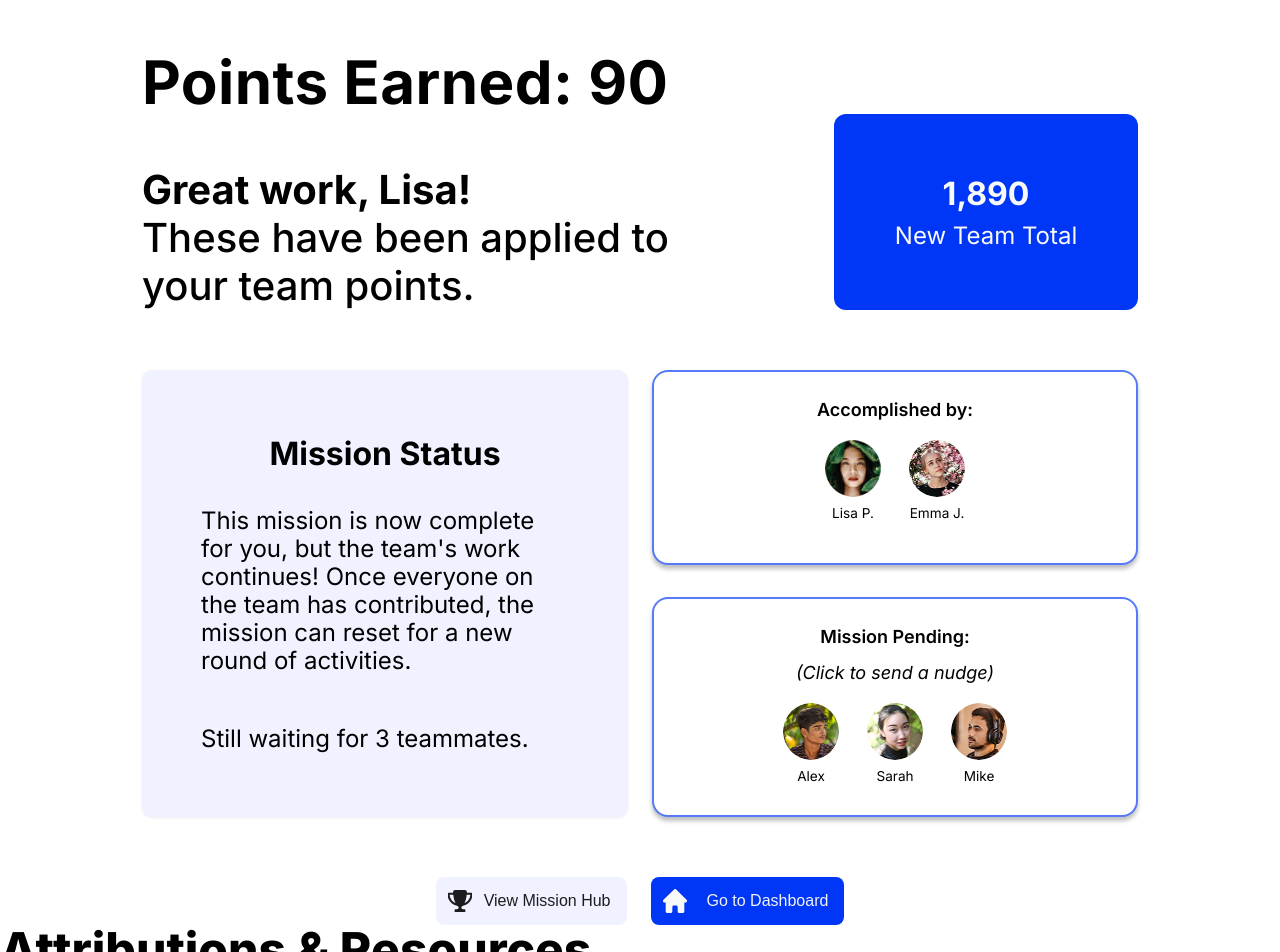
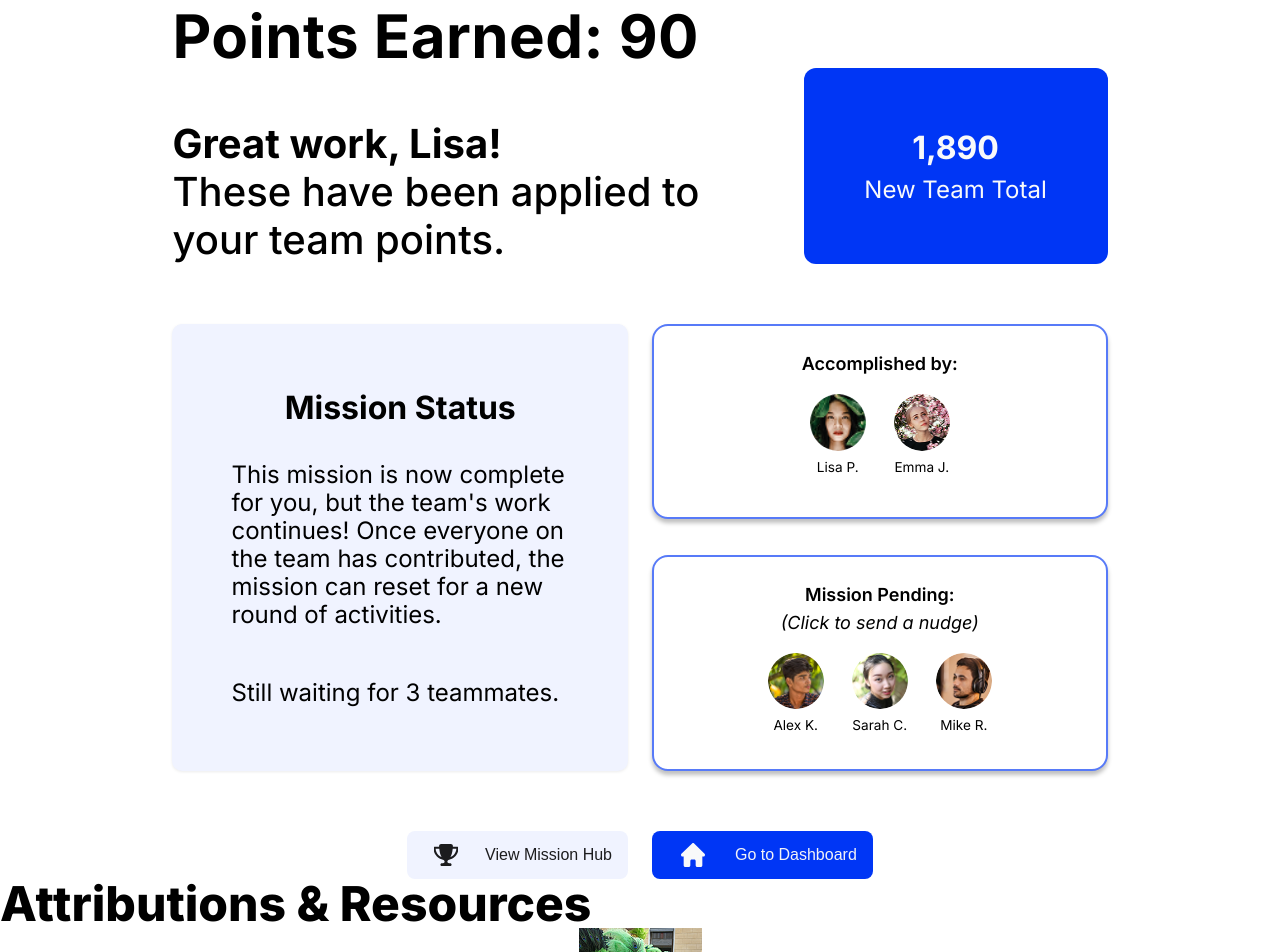
Before and after one commit to cherryontech/MissionCollective, a React (Vite) app: page /results in a window 1280 px wide. Shown: the part 160-1112 px from the top of the page. Built offline with nearby package versions, Linux system fonts and the light colour scheme.

Commit message:
Resolved comments on PR

```diff
--- a/src/Components/NavBar.jsx
+++ b/src/Components/NavBar.jsx
@@ -15,8 +15,14 @@ export default function NavBar() {
   };
 
   const { pathname } = useLocation();
-  if (pathname === "/activity" || pathname.startsWith("/activity/"))
-    return null;
+
+  const hideOnActivity =
+    pathname === "/activity" || pathname.startsWith("/activity/");
+
+  const hideOnResults =
+    pathname === "/results" || pathname.startsWith("/results/");
+
+  if (hideOnActivity || hideOnResults) return null;
 
   return (
     <nav>
--- a/src/Components/Results/ResultsDisplay.jsx
+++ b/src/Components/Results/ResultsDisplay.jsx
@@ -15,9 +15,9 @@ export default function ResultsDisplay() {
   const [nudgedTeammates, setNudgedTeammates] = useState({});
 
   const pendingTeammates = [
-    { name: "Alex", img: profilealex },
-    { name: "Sarah", img: profilesarah },
-    { name: "Mike", img: profilemike },
+    { id: 1, name: "Alex K.", img: profilealex },
+    { id: 2, name: "Sarah C.", img: profilesarah },
+    { id: 3, name: "Mike R.", img: profilemike },
   ];
 
   const handleNudge = (teammate) => {
@@ -53,11 +53,11 @@ export default function ResultsDisplay() {
         <div className="Points-earned-container">
           <div className="Points-earned-text">
             <h1>Points Earned: 90</h1>
-            <h3>
+            <p>
               <span>Great work, Lisa! </span>
               <br />
               These have been applied to your team points.
-            </h3>
+            </p>
           </div>
           <div className="Team-points-info">
             <span>1,890</span>
@@ -66,7 +66,7 @@ export default function ResultsDisplay() {
         </div>
         <div className="Mission-Info-container">
           <div className="Mission-status-container">
-            <h3>Mission Status</h3>
+            <h2>Mission Status</h2>
             <p>
               This mission is now complete for you, but the team's work
               continues! Once everyone on the team has contributed, the mission
@@ -84,12 +84,12 @@ export default function ResultsDisplay() {
             <span className="Section-title">Accomplished by:</span>
 
             <div className="Avatar-group-accolades">
-              <div className="person">
-                <img src={profile} alt="Lisa" />
+              <div className="Person">
+                <img src={profile} alt="Lisa P." />
                 <p>Lisa P.</p>
               </div>
 
-              <div className="person">
+              <div className="Person">
                 <img src={profileemma} alt="Emma" />
                 <p>Emma J.</p>
               </div>
@@ -99,11 +99,11 @@ export default function ResultsDisplay() {
           {/* Pending */}
           <div className="Mission-pending-container">
             <span className="Section-title">Mission Pending:</span>
-            <p className="pending-instruction">(Click to send a nudge)</p>
+            <p className="Pending-instruction">(Click to send a nudge)</p>
 
             <div className="Avatar-group-pending">
               {pendingTeammates.map((teammate) => (
-                <div className="person" key={teammate.name}>
+                <div className="Person" key={teammate.id}>
                   <button onClick={() => handleNudge(teammate.name)}>
                     <img src={teammate.img} alt={teammate.name} />
                   </button>
@@ -113,7 +113,7 @@ export default function ResultsDisplay() {
             </div>
           </div>
         </div>
-        <div className="Results-Page-Buttons">
+        <div className="Results-Buttons-Container">
           <div>
             <button className="View-Mission-Hub" onClick={handleViewMissionHub}>
               <img src={trophy} alt="trophy icon" className="Trophy-Icon" />
@@ -130,7 +130,7 @@ export default function ResultsDisplay() {
         <ToastContainer
           toastClassName="toast-body"
           position="top-center"
-          autoClose={5000}
+          autoClose={8000}
           newestOnTop
           hideProgressBar={true}
           closeOnClick={false}
--- a/src/styles/ResultsDisplay.css
+++ b/src/styles/ResultsDisplay.css
@@ -4,7 +4,8 @@
     margin: 0 auto;
     display: flex;
     flex-direction: column;
-    width: 996px;
+    /* width: 996px; */
+    width: 58.44rem;
 }
 
 /*
@@ -14,15 +15,14 @@ Point Earning Section
 .Points-earned-container {
     display: flex;
     flex-direction: row;
-    gap: 5.5rem;
-    padding: 5rem 0 3.75rem 0;
+    gap: 6.5rem;
+    padding: 10rem 0 3.75rem 0;
     align-items: flex-start;
     width: 100%;
 }
 
 /* points text */
 .Points-earned-text h1 {
-    color: #000;
     font-size: 3.75rem;
     font-style: normal;
     font-weight: 700;
@@ -31,22 +31,20 @@ Point Earning Section
     margin-bottom: 3rem;
 }
 
-.Points-earned-text h3 span {
-    color: #000;
+.Points-earned-text span {
     font-size: 2.5rem;
     font-style: normal;
     font-weight: 700;
     line-height: 3rem;
 }
 
-.Points-earned-text h3 {
-    color: #000;
+.Points-earned-text p {
     font-size: 2.5rem;
     font-style: normal;
     font-weight: 500;
     line-height: 3rem;
     text-align: left;
-    margin-right: 2rem;
+    /* margin-right: 2rem; */
 }
 
 /* blue team points box */
@@ -92,10 +90,9 @@ Point Earning Section
 
 }
 
-/* left tall card */
+/* Mission Status, left tall card */
 .Mission-status-container {
     background: #F0F3FF;
-    padding: 1rem;
     border-radius: 0.625rem;
     box-shadow: 0 1px 3px rgba(0, 0, 0, 0.08);
 
@@ -106,11 +103,10 @@ Point Earning Section
     max-width: none;
 }
 
-.Mission-status-container h3 {
+.Mission-status-container h2 {
     margin: 3.12rem 2.19rem 1.88rem;
     height: 2.6875rem;
     align-self: stretch;
-    color: #000;
     text-align: center;
     font-size: 2rem;
     font-style: normal;
@@ -119,7 +115,6 @@ Point Earning Section
 }
 
 .Mission-status-container p {
-    color: #000;
     margin: 0 2.19rem 3.12rem;
     font-size: 1.5rem;
     font-style: normal;
@@ -129,7 +124,6 @@ Point Earning Section
 
 .Mission-status-container span {
     /* align-self: stretch; */
-    color: #000;
     margin-top: 0.25rem;
     font-size: 1.5rem;
     font-style: normal;
@@ -137,7 +131,7 @@ Point Earning Section
     line-height: 1.75rem;
 }
 
-/* right column top card: Accomplished by */
+/* Accomplished by */
 .Avatar-accolades-container {
     grid-column: 2;
     grid-row: 1;
@@ -154,7 +148,7 @@ Point Earning Section
     box-shadow: 0 4px 4px 0 rgba(0, 0, 0, 0.25);
 }
 
-/* right column bottom card: Mission Pending */
+/* Mission Pending */
 .Mission-pending-container {
     grid-column: 2;
     grid-row: 2;
@@ -173,7 +167,6 @@ Point Earning Section
 /* section titles inside right column cards */
 .Section-title {
     display: flex;
-    color: #000;
     font-size: 1.125rem;
     font-style: normal;
     font-weight: 600;
@@ -184,15 +177,14 @@ Point Earning Section
 }
 
 /* note under Mission Pending title */
-.pending-instruction {
+.Pending-instruction {
     display: flex;
-    color: #000;
     text-align: center;
     font-size: 1.125rem;
     font-style: italic;
     font-weight: 400;
     line-height: 1.75rem;
-    margin-top: -0.50rem;
+    margin-top: -1rem;
     margin-bottom: 1rem;
     justify-content: center;
 }
@@ -208,7 +200,7 @@ Point Earning Section
 
 }
 
-.person {
+.Person {
     width: 60px;
     display: flex;
     flex-direction: column;
@@ -217,19 +209,19 @@ Point Earning Section
 }
 
 /* Avatar images */
-.person img {
+.Person img {
     width: 3.5rem;
     height: 3.56rem;
     border-radius: 50%;
 }
 
 /* Names */
-.person p {
+.Person p {
     margin-top: 0.5rem;
     font-size: 0.85rem;
 }
 
-.person button {
+.Person button {
     width: 3.5rem;
     height: 3.56rem;
     padding: 0;
@@ -240,7 +232,7 @@ Point Earning Section
     display: inline-block;
 }
 
-.person button img {
+.Person button img {
     width: 100%;
     height: 100%;
     border-radius: 50%;
@@ -248,7 +240,7 @@ Point Earning Section
     transform-origin: center;
 }
 
-.person button:hover img {
+.Person button:hover img {
     transform: scale(1.05);
 }
 
@@ -315,7 +307,7 @@ Point Earning Section
 
 /* Results Section Buttons */
 
-.Results-Page-Buttons {
+.Results-Buttons-Container {
     display: flex;
     flex-direction: row;
     align-items: center;
@@ -329,10 +321,11 @@ Point Earning Section
     display: flex;
     align-items: center;
     justify-content: center;
+    width: 13.8rem;
     /* gap: 0.5rem; */
 
-    width: 100%;
-    max-width: 250px;
+    /* width: 100%;
+    max-width: 250px; */
     height: 3rem;
     padding: 0.69rem 1rem 0.69rem 0;
     border-radius: 0.5rem;
@@ -358,10 +351,11 @@ Point Earning Section
     display: flex;
     align-items: center;
     justify-content: center;
-    gap: 0.5rem;
+    width: 13.8rem;
+    /* gap: 0.5rem; */
 
-    width: 100%;
-    max-width: 250px;
+    /* width: 100%;
+    max-width: 250px; */
     height: 3rem;
     padding: 0.69rem 1rem 0.69rem 0;
 
```
